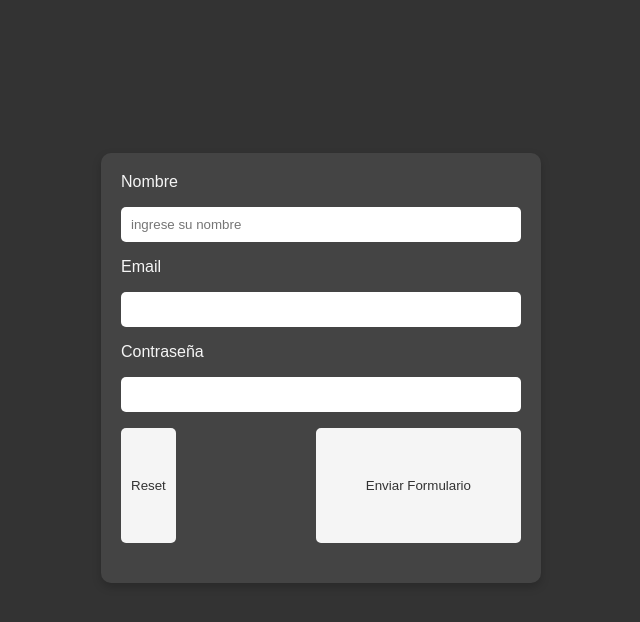
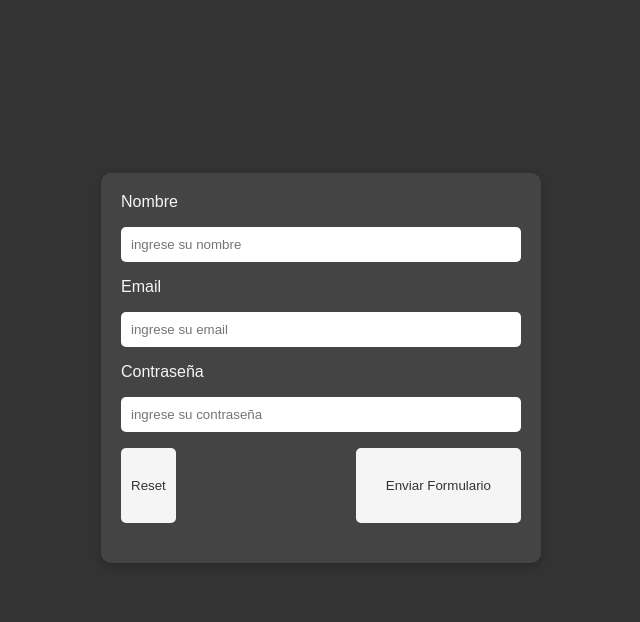
Before and after one commit to JNO-22/Polo-git-individual, a plain HTML site: page index.html in a window 1280 px wide. Shown: the whole page, without its empty margins (319-959 px from the left). Drawn offline with Linux system fonts and the light colour scheme.

Commit message:
Arreglo hover en botones y agrego de placeholders restantes

```diff
--- a/index.css
+++ b/index.css
@@ -32,7 +32,7 @@ input {
 }
 
 input[type="submit"]{
-    border: 40px solid #f5f5f5;
+    border: 20px solid #f5f5f5;
 }
 
 input[type="submit"], input[type="reset"] {
@@ -49,6 +49,7 @@ input:hover, input[type="submit"]:hover {
 
 input[type="submit"]:hover, input[type="reset"]:hover {
     background-color: #f1f382;
+    border-color: #f1f382;
     transition: 0.2s;
 }
 
--- a/index.html
+++ b/index.html
@@ -12,9 +12,9 @@
             <label for="name">Nombre</label>
             <input type="text" name="name" id="name" placeholder="ingrese su nombre">
             <label for="email">Email</label>
-            <input type="text" name="email" id="email">
+            <input type="text" name="email" id="email" placeholder="ingrese su email">
             <label for="password">Contraseña</label>
-            <input type="password" name="password" id="password">
+            <input type="password" name="password" id="password" placeholder="ingrese su contraseña">
             <div class="buttons">
                 <input type="reset" value="Reset">
                 <input type="submit" value="Enviar Formulario">
```
